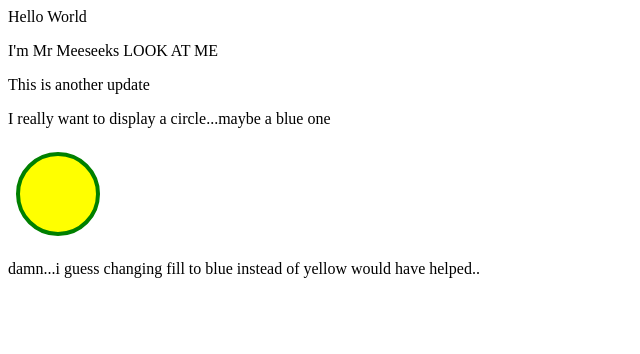
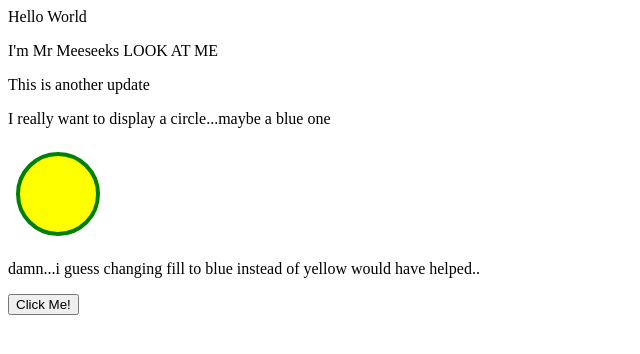
Before and after one commit to ApalmTheDon/hello_web, a plain HTML site: page index.html in a window 1280 px wide. Shown: the whole page, without its empty margins (0-640 px from the left). Drawn offline with Linux system fonts and the light colour scheme.

Commit message:
Update index.html

```diff
--- a/index.html
+++ b/index.html
@@ -6,3 +6,6 @@
   <circle cx="50" cy="50" r="40" stroke="green" stroke-width="4" fill="yellow" />
 </svg>
 <html><body><p> damn...i guess changing fill to blue instead of yellow would have helped.. </p></body></html>
+
+
+<button type="button" onclick="alert('Wow..you actually clicked it...')">Click Me!</button>
```
